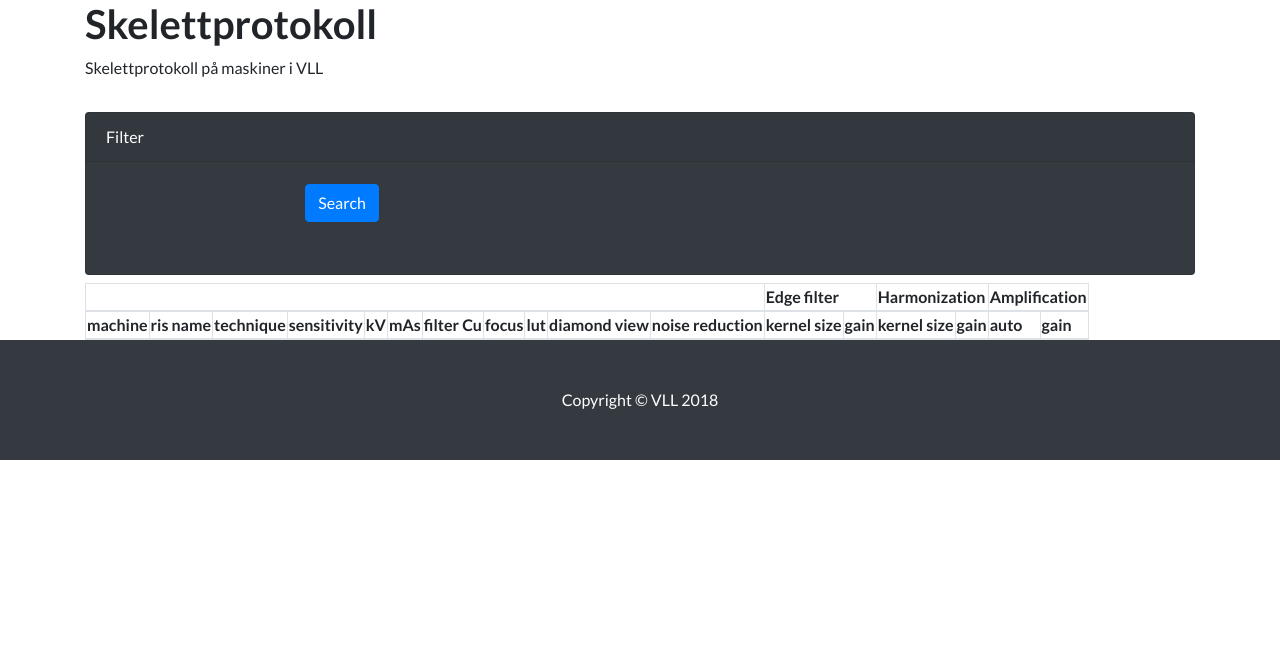
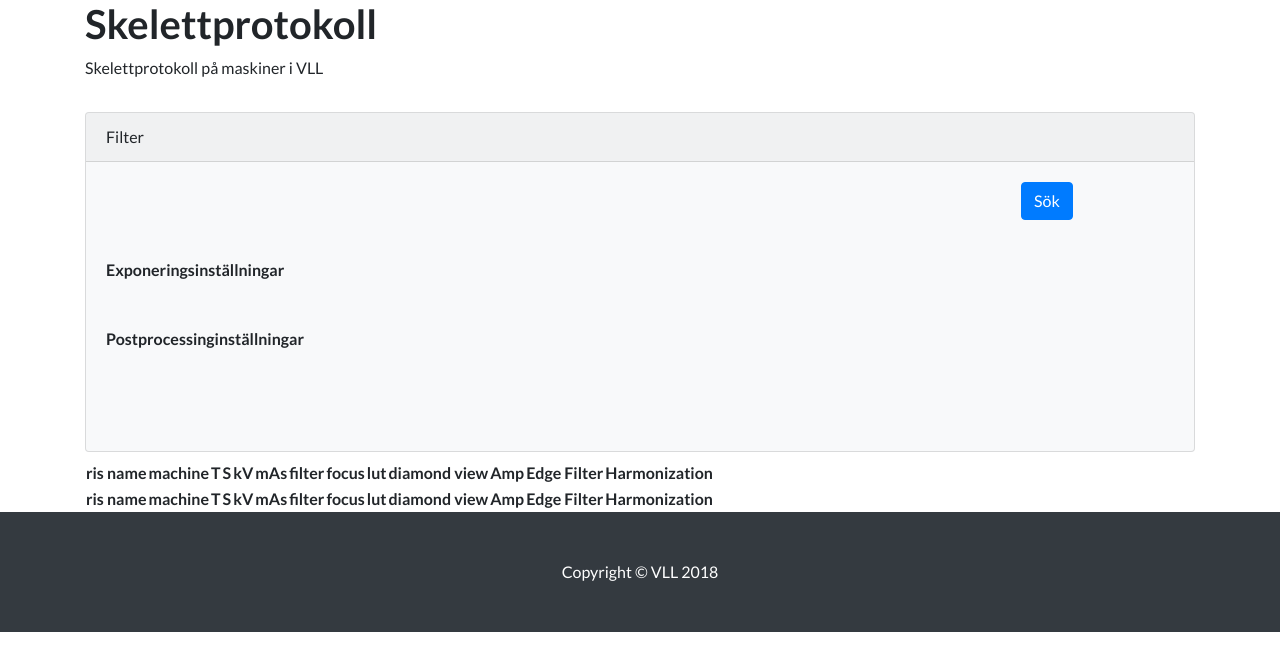
Before and after one commit to rvbCMTS/ssp, a Django app: page /skelettprotokoll/pex_test in a window 1280 px wide. Shown: the part 64-735 px from the top of the page. Run offline with Django 3.2, Linux system fonts and the light colour scheme; lists and menus that the app fills with data are empty; parts of the project's set-up code (start-up, migrations or seed data) failed here and were passed over; some libraries are stand-ins or nearby versions.

Commit message:
#21 Results now displayed with DataTable. Filter which can modify all variables in result table.

```diff
--- a/apps/skeleton_protocols/static/skeleton_protocols/skeleton_protocols.css
+++ b/apps/skeleton_protocols/static/skeleton_protocols/sp.css
@@ -1,13 +1,5 @@
 .form-inline label {
     justify-content: left;
-}
-
-.form-control{
-    width: 100%;
-}
-
-#id_machine{
-width: 100%;
 }
 
 #id_ris_name {
--- /dev/null
+++ b/apps/skeleton_protocols/static/skeleton_protocols/sp.js
@@ -0,0 +1,6 @@
+$(document).ready(function() {
+    $("#idResultTable").DataTable( {
+        paging: false,
+        searching: false,
+    } );
+});
--- a/apps/skeleton_protocols/templates/skeleton_protocols/Protocols.html
+++ b/apps/skeleton_protocols/templates/skeleton_protocols/Protocols.html
@@ -5,98 +5,158 @@
 {% load static %}
 
 {% block extra-styles %}
-<link href="{% static 'skeleton_protocols/skeleton_protocols.css' %}" rel="stylesheet">
+    <link href="{% static 'skeleton_protocols/sp.css' %}" rel="stylesheet">
+    <link href="{% static 'DataTables/datatables.min.css' %}" rel="stylesheet">
 {% endblock extra-styles %}
+
+{% block extra-scripts %}
+    <script src="{% static 'DataTables/datatables.min.js' %}"></script>
+    <script src="{% static 'skeleton_protocols/sp.js' %}"></script>
+{% endblock extra-scripts %}
 
 <!-- Widget-tweaks for form layout -->
 {% load widget_tweaks %}
 
 {% block main %}
-  <h1>Skelettprotokoll</h1>
-  <p>Skelettprotokoll på maskiner i VLL</p>
+<h1>Skelettprotokoll</h1>
+<p>Skelettprotokoll på maskiner i VLL</p>
 
+
+<!-- Filter -->
 <div class="row">
     <div class="container card-container">
-        <div class="card text-white bg-dark mb-3 form-card">
+        <div class="card text-black bg-light mb-3 form-card">
             <div class="card-header">Filter</div>
 
-            <div class="card-body">
-                <div class="row form-row">
+                <form>
+                    <div class="card-body">
+                        <div class="row">
+                            <div class="col-lg-6 col-md-6 col-sm-12">
+                                {% render_field filter.form.ris_name class="form-control" placeholder="Sök protokoll..."%}
+                            </div>
 
-                    <form class="form-inline">
-                        <div class="col-lg-12 col-md-12 col-sm-12">
-                            {{ filter.form.ris_name.label_tag }}
-                            {% render_field filter.form.ris_name class="form-control" placeholder="Search"%}
+                            <div class="col-lg-4 col-md-4 col-sm-10">
+                                {% render_field filter.form.machine class="form-control" %}
+                            </div>
+
+                            <div class="col-lg-2 col-md-2 col-sm-2">
+                                <button type="submit" class="btn btn-primary">Sök</button>
+                            </div>
                         </div>
+                    </div>
 
-                        <div class="col-lg-4 col-md-4 col-sm-12">
-                            {{ filter.form.machine.label_tag }}
-                            {% render_field filter.form.machine class="form-control" %}
+                    <div class="card-body">
+                        <h6>Exponeringsinställningar</h6>
+                        <div class="row">
+                            <div class="col-lg-2 col-md-2 col-sm-12">
+                                {% render_field filter.form.kv_min class="form-control" %}
+                            </div>
+                            <div class="col-lg-2 col-md-2 col-sm-12">
+                                {% render_field filter.form.mas_min class="form-control" %}
+                            </div>
+                            <div class="col-lg-2 col-md-2 col-sm-12">
+                                {% render_field filter.form.technique class="form-control" %}
+                            </div>
+                            <div class="col-lg-2 col-md-2 col-sm-12">
+                                {% render_field filter.form.sensitivity class="form-control" %}
+                            </div>
+                            <div class="col-lg-2 col-md-2 col-sm-12">
+                                {% render_field filter.form.filter_cu class="form-control" %}
+                            </div>
+                            <div class="col-lg-2 col-md-2 col-sm-12">
+                                {% render_field filter.form.focus class="form-control" %}
+                            </div>
                         </div>
+                        <div class="row">
+                            <div class="col-lg-2 col-md-2 col-sm-12">
+                                {% render_field filter.form.kv_max class="form-control" %}
+                            </div>
+                            <div class="col-lg-2 col-md-2 col-sm-12">
+                                {% render_field filter.form.mas_max class="form-control" %}
+                            </div>
+                        </div>
+                    </div>
 
-                        <div class="col-lg-4 col-md-4 col-sm-12">
-                            {{ filter.form.technique.label_tag }}
-                            {% render_field filter.form.technique class="form-control" %}
+                    <div class="card-body">
+                        <h6>Postprocessinginställningar</h6>
+                        <div class="row">
+                             <div class="col-lg-4 col-md-4 col-sm-12">
+                                {% render_field filter.form.lut class="form-control" %}
+                            </div>
+                             <div class="col-lg-4 col-md-4 col-sm-12">
+                                {% render_field filter.form.diamond_view class="form-control" %}
+                            </div>
+
+                            <div class="col-lg-2 col-md-2 col-sm-12">
+                                {% render_field filter.form.image_auto_amplification class="form-control" %}
+                            </div>
                         </div>
+                    </div>
 
-                        <div class="col-lg-4 col-md-4 col-sm-12">
-                            {{ filter.form.kv__gt.label_tag }}
-                            {% render_field filter.form.kv__gt class="form-control" %}
+                    <div class="card-body">
+                        <div class="row">
+                            <div class="col-lg-2 col-md-2 col-sm-12">
+                                {% render_field filter.form.edge_filter_kernel_size_min class="form-control" %}
+                            </div>
+
+                            <div class="col-lg-2 col-md-2 col-sm-12">
+                                {% render_field filter.form.edge_filter_gain_min class="form-control" %}
+                            </div>
+
+                            <div class="col-lg-2 col-md-2 col-sm-12">
+                                {% render_field filter.form.harmonization_kernel_size_min class="form-control" %}
+                            </div>
+
+                            <div class="col-lg-2 col-md-2 col-sm-12">
+                                {% render_field filter.form.harmonization_gain_min class="form-control" %}
+                            </div>
                         </div>
-
-                        <div class="col-lg-4 col-md-4 col-sm-12">
-                            {{ filter.form.kv__lt.label_tag }}
-                            {% render_field filter.form.kv__lt class="form-control" %}
+                        <div class="row">
+                            <div class="col-lg-2 col-md-2 col-sm-12">
+                                {% render_field filter.form.edge_filter_kernel_size_max class="form-control" %}
+                            </div>
+                            <div class="col-lg-2 col-md-2 col-sm-12">
+                                {% render_field filter.form.edge_filter_gain_max class="form-control" %}
+                            </div>
+                            <div class="col-lg-2 col-md-2 col-sm-12">
+                                {% render_field filter.form.harmonization_kernel_size_max class="form-control" %}
+                            </div>
+                            <div class="col-lg-2 col-md-2 col-sm-12">
+                                {% render_field filter.form.harmonization_gain_max class="form-control" %}
+                            </div>
                         </div>
-
-                        <div class="col-lg-4 col-md-4 col-sm-12">
-                            {{ filter.form.sensitivity.label_tag }}
-                            {% render_field filter.form.sensitivity class="form-control" %}
-                        </div>
-
-                        <div class="col-lg-4 col-md-4 col-sm-12">
-                            <button type="submit" class="btn btn-primary">Search</button>
-                        </div>
-                    </form>
-
-                </div>
+                    </div>
+                </form>
             </div>
-        </div>
     </div>
 </div>
+<!-- End Filter -->
 
 
-<table id="DataTable" class="table-bordered">
+<!-- Results -->
+<table id="idResultTable" class="stripe hover compact">
         <thead>
             <tr>
-                <th colspan="11"></th>
-                <th colspan="2">Edge filter</th>
-                <th colspan="2">Harmonization</th>
-                <th colspan="2">Amplification</th>
-            </tr>
+                <th>ris name</th>
                 <th>machine</th>
-                <th>ris name</th>
-                <th>technique</th>
-                <th>sensitivity</th>
+                <th>T</th>
+                <th>S</th>
                 <th>kV</th>
                 <th>mAs</th>
-                <th>filter Cu</th>
+                <th>filter</th>
                 <th>focus</th>
                 <th>lut</th>
                 <th>diamond view</th>
-                <th>noise reduction</th>
-                <th>kernel size</th>
-                <th>gain</th>
-                <th>kernel size</th>
-                <th>gain</th>
-                <th>auto</th>
-                <th>gain</th>
+                <th>Amp</th>
+                <th>Edge Filter</th>
+                <th>Harmonization</th>
+            </tr>
         </thead>
         <tbody>
             {% for obj in filter.qs %}
             <tr>
+                <td>{{ obj.ris_name}}</td>
                 <td>{{ obj.machine }}</td>
-                <td>{{ obj.ris_name}}</td>
                 <td>{{ obj.technique}}</td>
                 <td>{{ obj.sensitivity}}</td>
                 <td>{{ obj.kv }} </td>
@@ -105,16 +165,35 @@
                 <td>{{ obj.focus}} </td>
                 <td>{{ obj.lut}}</td>
                 <td>{{ obj.diamond_view}} </td>
-                <td>{{ obj.noise_reduction}}</td>
-                <td>{{ obj.edge_filter_kernel_size}}</td>
-                <td>{{ obj.edge_filter_gain}}</td>
-                <td>{{ obj.harmonization_kernel_size}}</td>
-                <td>{{ obj.harmonization_gain}}</td>
-                <td>{{ obj.image_auto_amplification}}</td>
-                <td>{{ obj.image_amplification_gain}}</td>
+                {% if obj.image_auto_amplification %}
+                    <td>auto</td>
+                {% else %}
+                    <td>{{ obj.image_amplification_gain}}</td>
+                {% endif %}
+                <td>{{ obj.edge_filter_kernel_size}} | {{ obj.edge_filter_gain}}</td>
+                <td>{{ obj.harmonization_kernel_size}} | {{ obj.harmonization_gain}}</td>
             </tr>
             {% endfor %}
         </tbody>
+        <tfoot>
+            <tr>
+                <th>ris name</th>
+                <th>machine</th>
+                <th>T</th>
+                <th>S</th>
+                <th>kV</th>
+                <th>mAs</th>
+                <th>filter</th>
+                <th>focus</th>
+                <th>lut</th>
+                <th>diamond view</th>
+                <th>Amp</th>
+                <th>Edge Filter</th>
+                <th>Harmonization</th>
+            </tr>
+        </tfoot>
     </table>
+<!-- End Results -->
+
 
 {% endblock main %}
--- a/apps/skeleton_protocols/urls.py
+++ b/apps/skeleton_protocols/urls.py
@@ -5,5 +5,5 @@ from .views import skeleton_protocols_results, test_pex_databse
 app_name = 'skeleton_protocols'
 urlpatterns = [
     path('', skeleton_protocols_results, name='sp-results'),
-    path('pex_test', test_pex_databse, name='pex_test'),
+    path('pex_test', test_pex_databse, name='pex-test'),
 ]
--- a/apps/skeleton_protocols/views.py
+++ b/apps/skeleton_protocols/views.py
@@ -4,7 +4,8 @@ from .filter import ProtocolsFilter
 from .tools.pex import parse_db
 
 def skeleton_protocols_results(request):
-    f = ProtocolsFilter(request.GET, queryset=Protocols.objects.all())
+    f = ProtocolsFilter(request.GET, queryset=Protocols.objects.all().order_by('ris_name'))
+
     return render(request,
                   template_name='skeleton_protocols/Protocols.html',
                   context =  {'filter': f}
```
Also changed, not shown: apps/skeleton_protocols/filter.py (+21 -10 lines), apps/skeleton_protocols/models.py (+0 -10 lines).
